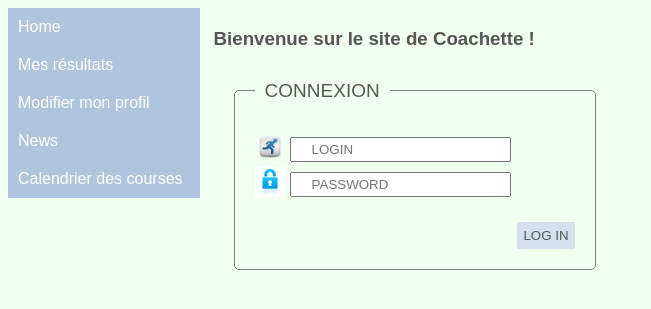
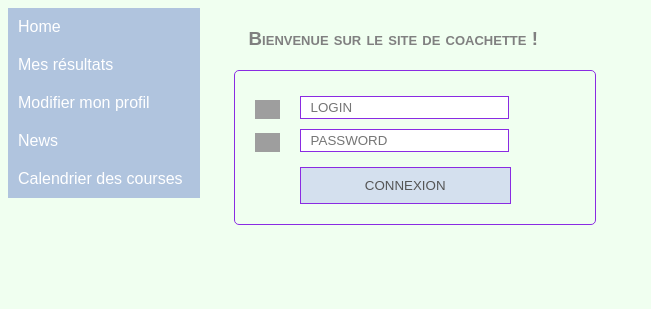
Before and after one commit to lunabeille/site_coaching, a PHP site: page /authentification in a window 1280 px wide. Shown: the top 309 px of the page, without its empty margins (0-651 px from the left). Run offline with PHP 8.4, Linux system fonts and the light colour scheme; grey boxes are pictures that could not be loaded.

Commit message:
Amléioration de la mise en forme CSS de la page d'authentification

```diff
--- a/views/authentification.php
+++ b/views/authentification.php
@@ -2,14 +2,13 @@
   session_start();
   ?>
   <div class="content">
-  <h3> Bienvenue sur le site de Coachette ! </h3>
+  <h3 id="welcome"> Bienvenue sur le site de coachette ! </h3>
 
   <form method="POST" action="/sitecoaching/index.php/authentification">
   <fieldset class="login-block">
-     <legend>  CONNEXION </legend>
-      <div> <img src="../views/runner.png" width="30" class="input-logo"><input type="text" name ="login" class="champ" placeholder="LOGIN"/> </div>
-      <div> <img src="../views/lock.jpeg" width="30" class="input-logo"><input type="text" name ="passwd" class="champ" placeholder="PASSWORD"/> </div>
-      <input type="submit" id ="login" name="login" value="LOG IN">
+      <div> <img src="../views/runner2.png" width="25" class="input-logo"><input type="text" name ="login" class="champ" placeholder="LOGIN"/> </div>
+      <div> <img src="../views/lock.png" width="25" class="input-logo"><input type="text" name ="passwd" class="champ" placeholder="PASSWORD"/> </div>
+      <input type="submit" id ="login" name="login" value="CONNEXION">
 
   </fieldset>
 </form>
--- a/views/tables.css
+++ b/views/tables.css
@@ -78,19 +78,39 @@ textarea {
 }
 
 #login {
-  border: solid 1px #D4E0EE;
+  border: 1px solid blueviolet;
   background-color: #D4E0EE;
-  padding: 5px 5px;
-  margin-top: 20px;
-  float: right;
+  display: block;
+  width: 66%;
+  padding : 10px 10px 10px;
+  position : relative;
+  margin-top: 10px;
+  margin-left : 45px;
   color : #555;
 }
 
 .login-block{
   width : 320px;
   padding : 20px;
+  border: 1px blueviolet solid;
+}
+
+.login-block input {
+  border : 1px solid blueviolet;
+  margin-left : 20px;
+  padding-left: 10px;
 }
 
 .input-logo {
-  float :left;
+  position : relative;
+  margin-bottom : -7px;
   }
+.login-block legend {
+  font-variant: small-caps;
+}
+
+#welcome {
+  font-variant: small-caps;
+  color: gray;
+  margin-left: 35px;
+}
```
